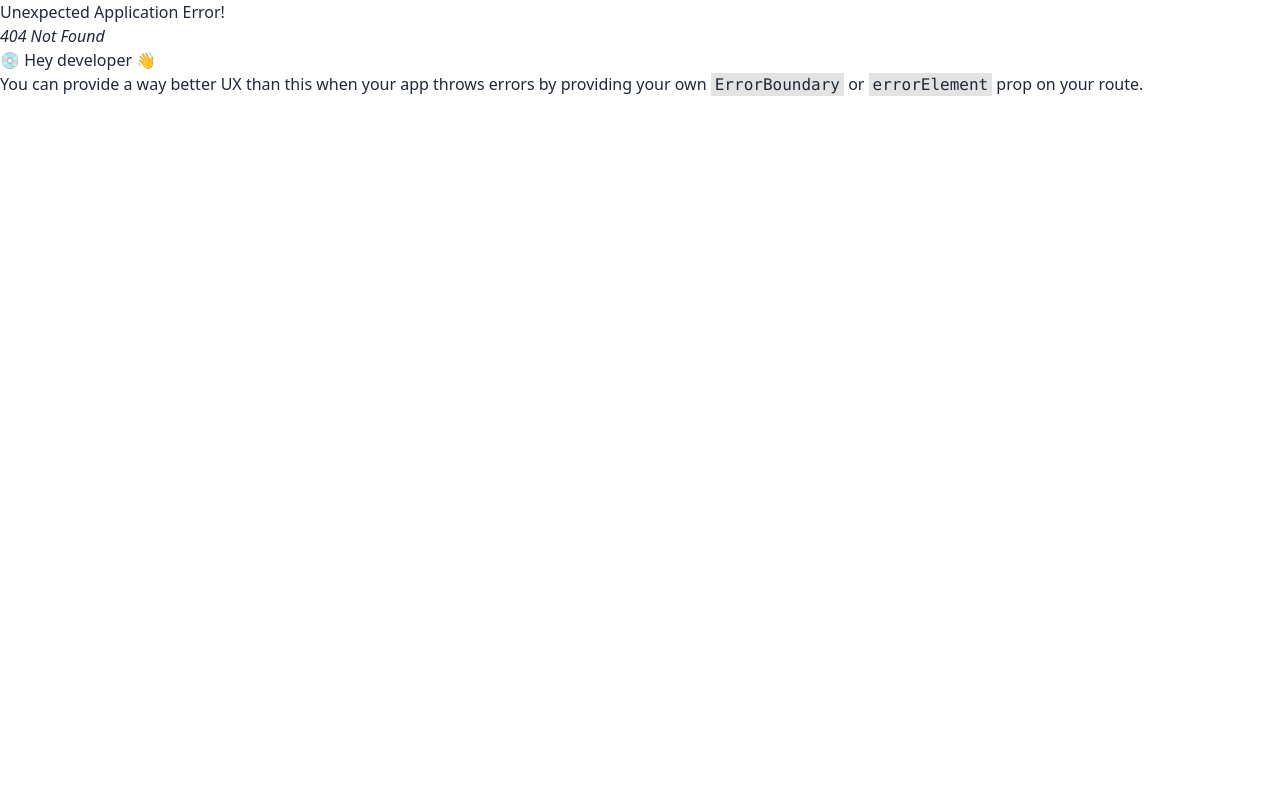
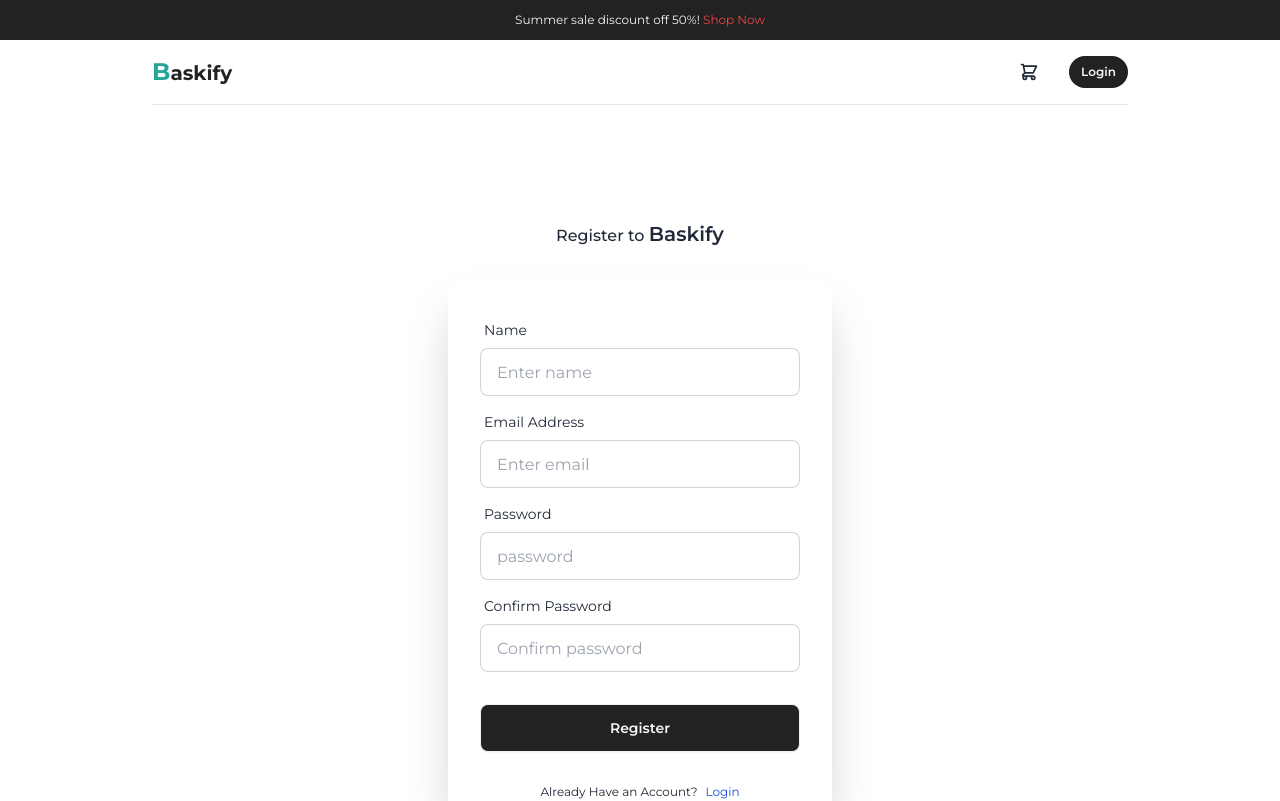
Before and after one commit to Sawon-52/Baskify-E-Commerce-platform, a React (Vite) app in the folder Frontend/: page /register in a window 1280 px wide. Before the commit this address had no page. Shown: the top 801 px of the page. Built offline with nearby package versions, Linux system fonts and the light colour scheme.

Commit message:
competed registration process

```diff
--- a/Frontend/src/Components/Header.jsx
+++ b/Frontend/src/Components/Header.jsx
@@ -4,7 +4,6 @@ import { Link, useNavigate } from "react-router-dom";
 import profilePic from "../assets/profile.png";
 import { logout } from "../slices/authSlice";
 import { toast } from "react-toastify";
-
 
 const Header = () => {
   // const [isLogin, setIsLogin] = useState(false);
--- a/Frontend/src/main.jsx
+++ b/Frontend/src/main.jsx
@@ -9,6 +9,7 @@ import HomePage from "./pages/HomePage.jsx";
 import ProductDetailsPage from "./pages/ProductDetailsPage.jsx";
 import CartPage from "./pages/CartPage.jsx";
 import LoginPage from "./pages/LoginPage.jsx";
+import RegisterPage from "./pages/RegisterPage.jsx";
 
 const router = createBrowserRouter(
   createRoutesFromElements(
@@ -17,6 +18,7 @@ const router = createBrowserRouter(
       <Route path="/product/:id" element={<ProductDetailsPage />} />
       <Route path="/cart" element={<CartPage />} />
       <Route path="/login" element={<LoginPage />} />
+      <Route path="/register" element={<RegisterPage />} />
       <Route path="/shipping" element={<div>Shiping element</div>} />
     </Route>,
   ),
--- /dev/null
+++ b/Frontend/src/pages/RegisterPage.jsx
@@ -0,0 +1,95 @@
+import React, { useState, useEffect } from "react";
+import { Link, useLocation, useNavigate } from "react-router-dom";
+import { useDispatch, useSelector } from "react-redux";
+import { toast } from "react-toastify";
+import { registerUser } from "../slices/registerSlice";
+import { setCredentials } from "../slices/authSlice";
+
+const RegisterPage = () => {
+  const [name, setName] = useState("");
+  const [email, setEmail] = useState("");
+  const [password, setPassword] = useState("");
+  const [confirmPassword, setConfirmPassword] = useState("");
+
+  const { isLoading, error } = useSelector((state) => state.register);
+  const { userInfo } = useSelector((state) => state.auth);
+
+  const dispatch = useDispatch();
+  const navigate = useNavigate();
+
+  const { search } = useLocation();
+  const sp = new URLSearchParams(search);
+  const redirect = sp.get("redirect") || "/";
+
+  useEffect(() => {
+    if (userInfo) {
+      navigate(redirect); // Redirect after login
+    }
+  }, [userInfo, redirect, navigate]);
+
+  const handleSubmit = async (e) => {
+    e.preventDefault();
+    console.log(name, email, password, confirmPassword);
+    if (password !== confirmPassword) {
+      toast.error("Password do not match");
+      return;
+    } else {
+      try {
+        const result = await dispatch(registerUser({ name, email, password })).unwrap();
+        dispatch(setCredentials(result)); // Save user info globally
+        toast.success("Register successful!");
+        navigate(redirect);
+      } catch (err) {
+        toast.error(err || "Register failed!");
+      }
+    }
+  };
+
+  return (
+    <div className="flex flex-col justify-center items-center my-28">
+      <h2 className="text-base font-medium mb-8">
+        Register to <span className=" text-xl font-semibold"> Baskify</span>
+      </h2>
+      <div className="card bg-base-100 w-full max-w-sm shrink-0 shadow-2xl">
+        <form className="card-body" onSubmit={handleSubmit}>
+          <div className="form-control">
+            <label className="label">
+              <span className="label-text">Name</span>
+            </label>
+            <input type="text" placeholder="Enter name" className="input input-bordered" value={name} onChange={(e) => setName(e.target.value)} required />
+          </div>
+          <div className="form-control">
+            <label className="label">
+              <span className="label-text">Email Address</span>
+            </label>
+            <input type="email" placeholder="Enter email" className="input input-bordered" value={email} onChange={(e) => setEmail(e.target.value)} required />
+          </div>
+
+          <div className="form-control">
+            <label className="label">
+              <span className="label-text">Password</span>
+            </label>
+            <input type="password" placeholder="password" className="input input-bordered" value={password} onChange={(e) => setPassword(e.target.value)} required />
+          </div>
+          <div className="form-control">
+            <label className="label">
+              <span className="label-text">Confirm Password</span>
+            </label>
+            <input type="password" placeholder="Confirm password" className="input input-bordered" value={confirmPassword} onChange={(e) => setConfirmPassword(e.target.value)} required />
+          </div>
+          <div className="form-control mt-6">
+            <button className="btn bg-primary text-white hover:bg-black">{isLoading ? "Register in..." : "Register"}</button>
+          </div>
+        </form>
+        <div className="flex justify-center mb-4 gap-2">
+          <p className="label-text-alt">Already Have an Account?</p>
+          <Link to={redirect ? `/login?redirect=${redirect}` : "/login"} className="label-text-alt link link-hover text-blue-700">
+            Login
+          </Link>
+        </div>
+      </div>
+    </div>
+  );
+};
+
+export default RegisterPage;
--- /dev/null
+++ b/Frontend/src/slices/registerSlice.js
@@ -0,0 +1,45 @@
+import { createSlice, createAsyncThunk } from "@reduxjs/toolkit";
+import { USERS_URL } from "../constant.js";
+import axios from "axios";
+
+//async thunk for login user
+export const registerUser = createAsyncThunk("login/loginUser", async (credentials, { rejectWithValue }) => {
+  try {
+    const response = await axios.post(`${USERS_URL}`, credentials);
+
+    return response.data;
+  } catch (error) {
+    return rejectWithValue(error.response ? error.response.data : error.message);
+  }
+});
+
+//slice
+const registerSlice = createSlice({
+  name: "register",
+  initialState: {
+    user: {},
+    isLoading: false,
+    isAuthenticated: false,
+    error: null,
+  },
+  reducers: {},
+  extraReducers: (builder) => {
+    builder
+      .addCase(registerUser.pending, (state) => {
+        state.isLoading = true;
+        state.error = null;
+      })
+      .addCase(registerUser.fulfilled, (state, action) => {
+        state.isLoading = false;
+        state.user = action.payload;
+        state.isAuthenticated = true;
+        state.error = null;
+      })
+      .addCase(registerUser.rejected, (state, action) => {
+        state.isLoading = false;
+        state.error = action.payload;
+      });
+  },
+});
+
+export default registerSlice.reducer;
--- a/Frontend/src/store.js
+++ b/Frontend/src/store.js
@@ -4,6 +4,7 @@ import productDetailsReducer from "./slices/productDetailsSlice";
 import cartSliceReducer from "./slices/cartSlice";
 import authSliceReducer from "./slices/authSlice";
 import loginReducer from "./slices/loginSlice";
+import registerReducer from "./slices/registerSlice";
 
 const store = configureStore({
   reducer: {
@@ -12,6 +13,7 @@ const store = configureStore({
     cart: cartSliceReducer,
     auth: authSliceReducer,
     login: loginReducer,
+    register: registerReducer,
   },
 });
 
```
